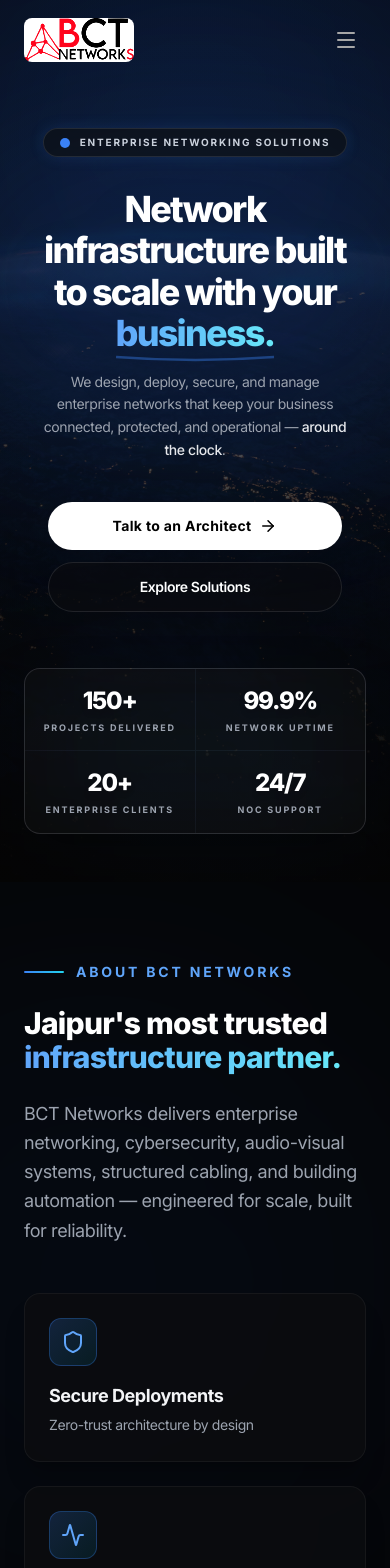
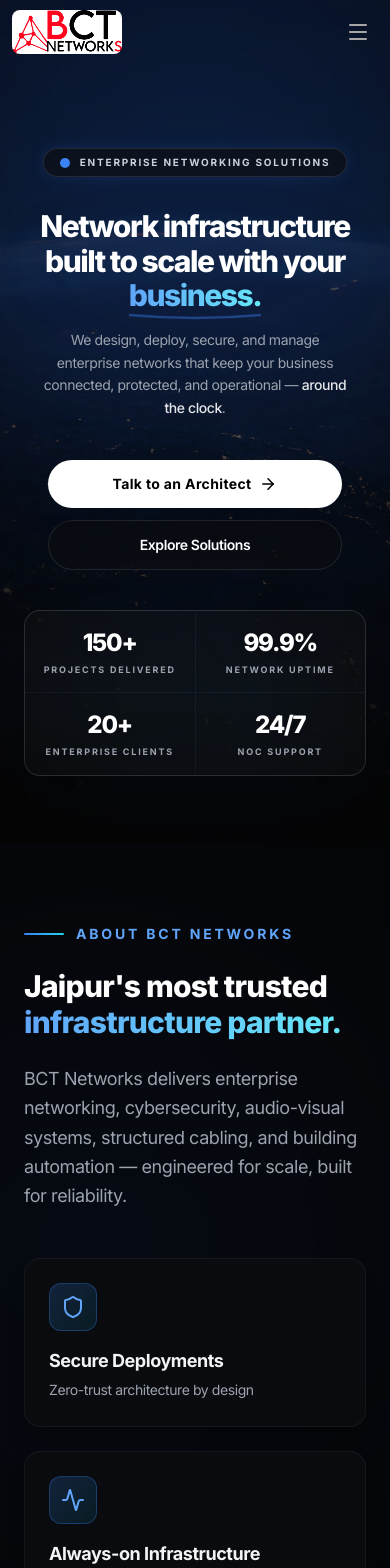
Before and after one commit to Vikaskkumar/BctNetworks, a React (Vite) app: page / in a window 390 px wide. Shown: the top 1568 px of the page. Built offline with nearby package versions, Linux system fonts and the light colour scheme.

Commit message:
mobile friendly.

```diff
--- a/src/components/AboutSection.jsx
+++ b/src/components/AboutSection.jsx
@@ -79,7 +79,7 @@ const AboutSection = () => {
         className="absolute top-0 left-1/4 -translate-x-1/2 w-[800px] h-[800px] bg-blue-600/10 rounded-full blur-[150px] pointer-events-none"
       />
 
-      <div className="max-w-7xl mx-auto px-6 lg:px-8 grid grid-cols-1 lg:grid-cols-2 gap-12 lg:gap-24 items-center relative z-10">
+      <div className="max-w-7xl mx-auto px-4 min-[360px]:px-6 lg:px-8 grid grid-cols-1 lg:grid-cols-2 gap-12 lg:gap-24 items-center relative z-10">
 
         {/* Left Content */}
         <motion.div
@@ -97,7 +97,7 @@ const AboutSection = () => {
           </motion.div>
 
           <motion.div variants={itemVariants} className="overflow-hidden">
-            <h2 className="text-3xl sm:text-4xl md:text-5xl lg:text-6xl font-extrabold tracking-tight mb-6 leading-[1.15]">
+            <h2 className="text-2xl min-[360px]:text-3xl sm:text-4xl md:text-5xl lg:text-6xl font-extrabold tracking-tight mb-6 leading-[1.15]">
               Jaipur's most trusted <br />
               <span className="text-transparent bg-clip-text bg-gradient-to-r from-blue-400 via-cyan-300 to-emerald-400 animate-gradient-x bg-[length:200%_auto]">
                 infrastructure partner.
--- a/src/components/Hero.jsx
+++ b/src/components/Hero.jsx
@@ -83,7 +83,7 @@ const Hero = () => (
         <motion.div variants={itemVariants} className="relative">
           {/* Subtle text shadow/glow behind the text */}
           <div className="absolute inset-0 blur-3xl bg-blue-500/10 -z-10 rounded-full transform scale-150" />
-          <h1 className="text-4xl sm:text-5xl md:text-6xl lg:text-7xl font-extrabold tracking-tighter text-white mb-4 sm:mb-6 leading-[1.15] sm:leading-[1.12] max-w-4xl mx-auto drop-shadow-2xl px-2">
+          <h1 className="text-3xl sm:text-5xl md:text-6xl lg:text-7xl font-extrabold tracking-tighter text-white mb-4 sm:mb-6 leading-[1.15] sm:leading-[1.12] max-w-4xl mx-auto drop-shadow-2xl px-2">
             Network infrastructure <br className="hidden md:block" />
             built to scale with your{' '}
             <span className="relative inline-block">
@@ -110,7 +110,7 @@ const Hero = () => (
         {/* CTAs */}
         <motion.div
           variants={itemVariants}
-          className="flex flex-col sm:flex-row items-center justify-center gap-3 sm:gap-5 mb-14 md:mb-24 w-full sm:w-auto px-6"
+          className="flex flex-col sm:flex-row items-center justify-center gap-3 sm:gap-5 mb-10 sm:mb-14 md:mb-24 w-full sm:w-auto px-6"
         >
           <a
             href="#contact"
@@ -142,7 +142,7 @@ const Hero = () => (
               <motion.div
                 key={i}
                 whileHover={{ backgroundColor: 'rgba(255,255,255,0.08)' }}
-                className="bg-black/40 p-4 sm:p-6 lg:p-10 text-center transition-colors cursor-default relative group"
+                className="bg-black/40 p-2 min-[360px]:p-4 sm:p-6 lg:p-10 text-center transition-colors cursor-default relative group"
               >
                 {/* Hover gradient accent */}
                 <div className="absolute inset-0 bg-gradient-to-b from-blue-500/0 to-blue-500/5 opacity-0 group-hover:opacity-100 transition-opacity duration-300" />
@@ -151,11 +151,11 @@ const Hero = () => (
                   initial={{ scale: 0.5, opacity: 0 }}
                   animate={{ scale: 1, opacity: 1 }}
                   transition={{ delay: 0.6 + (i * 0.1), type: 'spring', stiffness: 100 }}
-                  className="text-2xl sm:text-3xl md:text-5xl font-extrabold tracking-tighter text-white mb-1 sm:mb-2 relative z-10 drop-shadow-md"
+                  className="text-xl min-[360px]:text-2xl sm:text-3xl md:text-5xl font-extrabold tracking-tighter text-white mb-1 sm:mb-2 relative z-10 drop-shadow-md"
                 >
                   {m.value}
                 </motion.p>
-                <p className="text-[9px] sm:text-[11px] md:text-xs font-bold text-gray-400 uppercase tracking-[0.2em] relative z-10">
+                <p className="text-[7px] min-[360px]:text-[9px] sm:text-[11px] md:text-xs font-bold text-gray-400 uppercase tracking-[0.2em] relative z-10">
                   {m.label}
                 </p>
               </motion.div>
--- a/src/components/IndustriesServed.jsx
+++ b/src/components/IndustriesServed.jsx
@@ -109,7 +109,7 @@ const IndustriesServed = () => {
         </div>
 
         {/* Right Side: Big Interactive Card */}
-        <div className="w-full lg:w-2/3 h-[420px] sm:h-[500px] lg:h-[680px] relative rounded-2xl sm:rounded-3xl overflow-hidden group bg-[#121212]">
+        <div className="w-full lg:w-2/3 h-[380px] sm:h-[500px] lg:h-[680px] relative rounded-2xl sm:rounded-3xl overflow-hidden group bg-[#121212]">
           {/* Dynamic Background Image */}
           <img
             key={activeItem.name} // Forces re-render for smooth fade/image swap
--- a/src/components/Navbar.jsx
+++ b/src/components/Navbar.jsx
@@ -34,7 +34,7 @@ const Navbar = () => {
           : 'bg-transparent border-b border-transparent'
       }`}
     >
-      <div className="max-w-[1300px] mx-auto px-6 lg:px-12 h-[80px] flex items-center justify-between">
+      <div className="max-w-[1300px] mx-auto px-3 sm:px-6 lg:px-12 h-[64px] md:h-[80px] flex items-center justify-between">
         {/* Logo */}
         <a
           href="#home"
@@ -90,9 +90,9 @@ const Navbar = () => {
             animate={{ opacity: 1, height: '100vh' }}
             exit={{ opacity: 0, height: 0 }}
             transition={{ duration: 0.3, ease: 'easeInOut' }}
-            className="md:hidden absolute top-[80px] left-0 right-0 bg-[#050505] border-t border-[#272B36] overflow-hidden flex flex-col"
+            className="md:hidden absolute top-[64px] md:top-[80px] left-0 right-0 bg-[#050505] border-t border-[#272B36] overflow-hidden flex flex-col"
           >
-            <div className="px-6 py-8 flex flex-col gap-6">
+            <div className="px-4 min-[360px]:px-6 py-8 flex flex-col gap-6">
               {navLinks.map((link, i) => (
                 <motion.a
                   key={link.name}
--- a/src/components/SolutionsGrid.jsx
+++ b/src/components/SolutionsGrid.jsx
@@ -59,7 +59,7 @@ const SolutionsGrid = () => {
           {duplicatedCards.map((card, idx) => (
             <div
               key={idx}
-              className="flex-shrink-0 flex flex-col justify-between group transition-all duration-300 w-[280px] sm:w-[400px]"
+              className="flex-shrink-0 flex flex-col justify-between group transition-all duration-300 w-[250px] min-[360px]:w-[280px] sm:w-[400px]"
               style={{
                 background: '#0C0D0F',
                 border: '1px solid #272B36',
@@ -78,7 +78,7 @@ const SolutionsGrid = () => {
             >
               {/* Clear, high-visibility image banner */}
               <div
-                className="relative overflow-hidden mb-4 h-[180px] sm:h-[240px]"
+                className="relative overflow-hidden mb-4 h-[160px] min-[360px]:h-[180px] sm:h-[240px]"
                 style={{
                   borderRadius: 14,
                 }}
```
